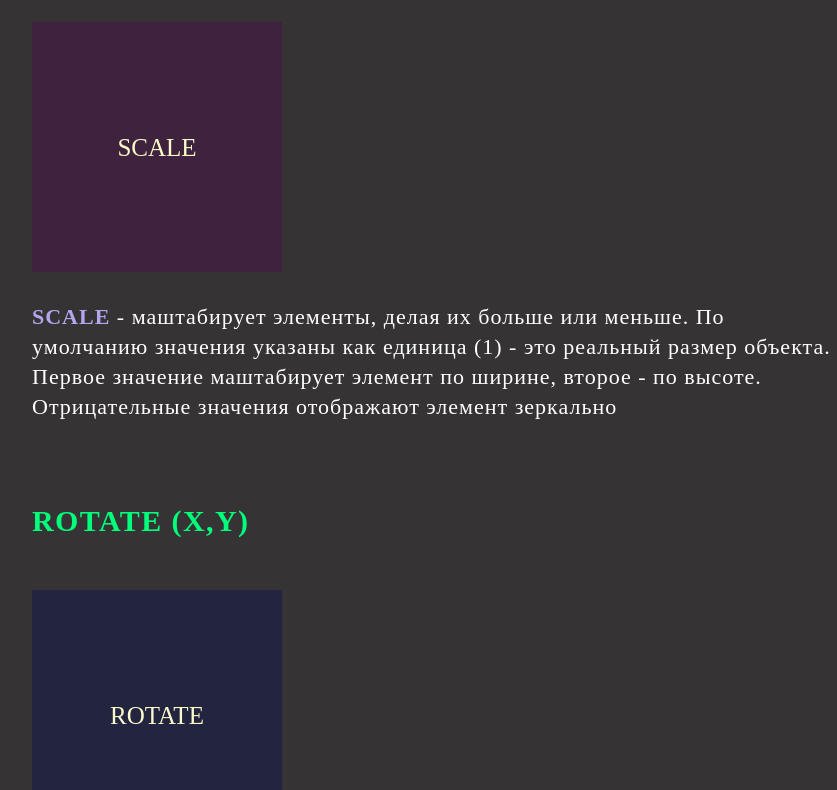
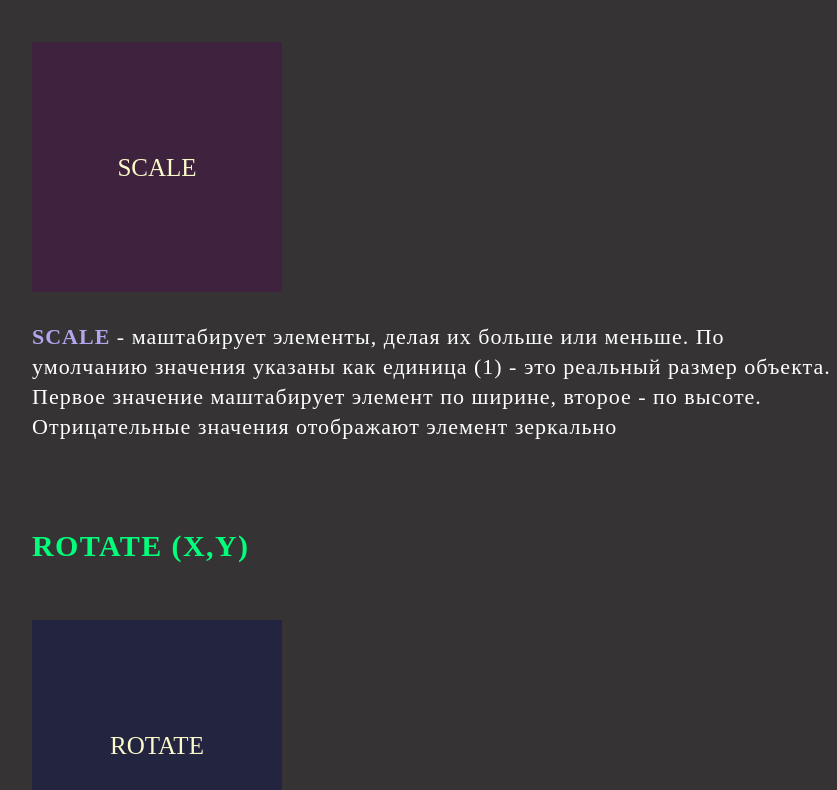
Before and after one commit to grafitimen/CSS_trening_transform, a plain HTML site: page index.html in a window 1280 px wide. Shown: the part 654-1444 px from the top of the page, without its empty margins (208-1045 px from the left). Drawn offline with Linux system fonts and the light colour scheme.

Commit message:
тест высоты строки

```diff
--- a/#source/css/style.scss
+++ b/#source/css/style.scss
@@ -12,7 +12,7 @@
     letter-spacing: 1.4px;
     text-transform: uppercase;
     margin: 0 0 50px 0;
-    line-height: 38px;
+    line-height: 48px;
 
     a {
         color: #00ff7b;
```
Also changed, not shown: css/style.css.
